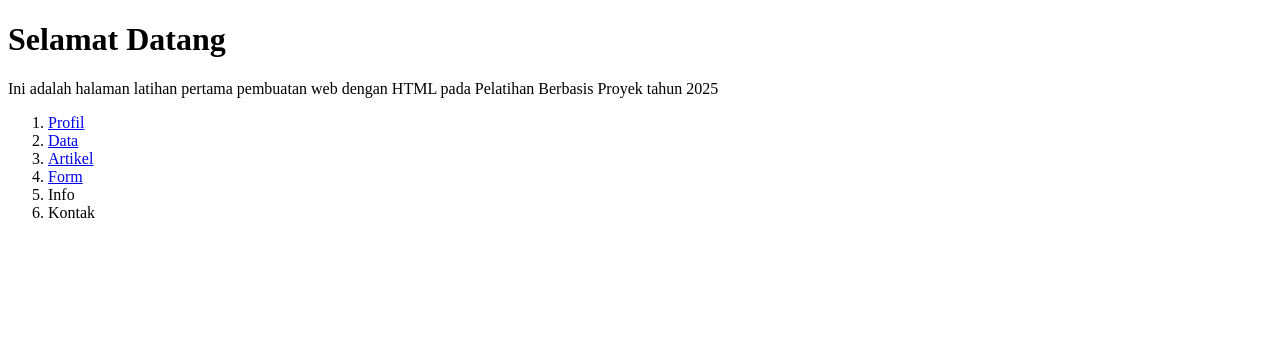
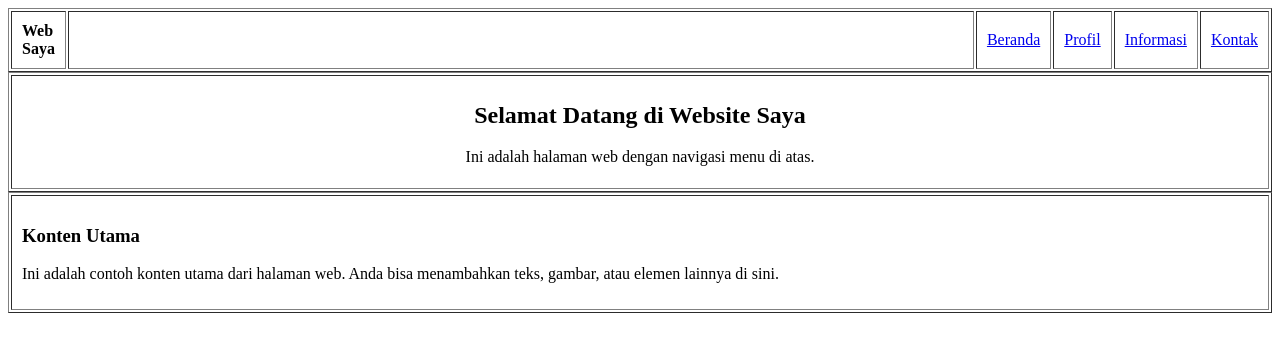
Before and after one commit to Adnngrn/latihan-git-5, a plain HTML site: page index.html in a window 1280 px wide. Drawn offline with Linux system fonts and the light colour scheme.

Commit message:
Update Tampilan Index

```diff
--- a/index.html
+++ b/index.html
@@ -1,22 +1,37 @@
 <!DOCTYPE html>
-<html lang="en">
+<html>
 <head>
-    <meta charset="UTF-8">
-    <meta name="viewport" content="width=device-width, initial-scale=1.0">
-    <title>Index</title>
+    <title>Web Saya</title>
 </head>
 <body>
-    <h1>Selamat Datang</h1>
-    <p>
-        Ini adalah halaman latihan pertama pembuatan web dengan HTML pada Pelatihan Berbasis Proyek tahun 2025
-    </p>
-    <ol>
-        <li><a href="profil.html">Profil</a></li>
-        <li><a href="data.html">Data</a></li>
-        <li><a href="artikel.html">Artikel</a></li>
-        <li><a href="form.html">Form</a></li>
-        <li>Info</li>
-        <li>Kontak</li>
-    </ol>
+    <table border="1" width="100%" cellpadding="10">
+        <tr>
+            <td><b>Web Saya</b></td>
+            <td width="75%"></td>
+            <td><a href="index.html">Beranda</a></td>
+            <td><a href="form-profil.html">Profil</a></td>
+            <td><a href="artikel.html">Informasi</a></td>
+            <td><a href="profil.html">Kontak</a></td>
+        </tr>
+    </table>
+
+    <table border="1" width="100%" height="120">
+        <tr>
+            <td align="center">
+                <h2>Selamat Datang di Website Saya</h2>
+                <p>Ini adalah halaman web dengan navigasi menu di atas.</p>
+            </td>
+        </tr>
+    </table>
+
+    <table border="1" width="100%" cellpadding="10">
+        <tr>
+            <td>
+                <h3>Konten Utama</h3>
+                <p>Ini adalah contoh konten utama dari halaman web.
+                Anda bisa menambahkan teks, gambar, atau elemen lainnya di sini.</p>
+            </td>
+        </tr>
+    </table>
 </body>
 </html>
```
